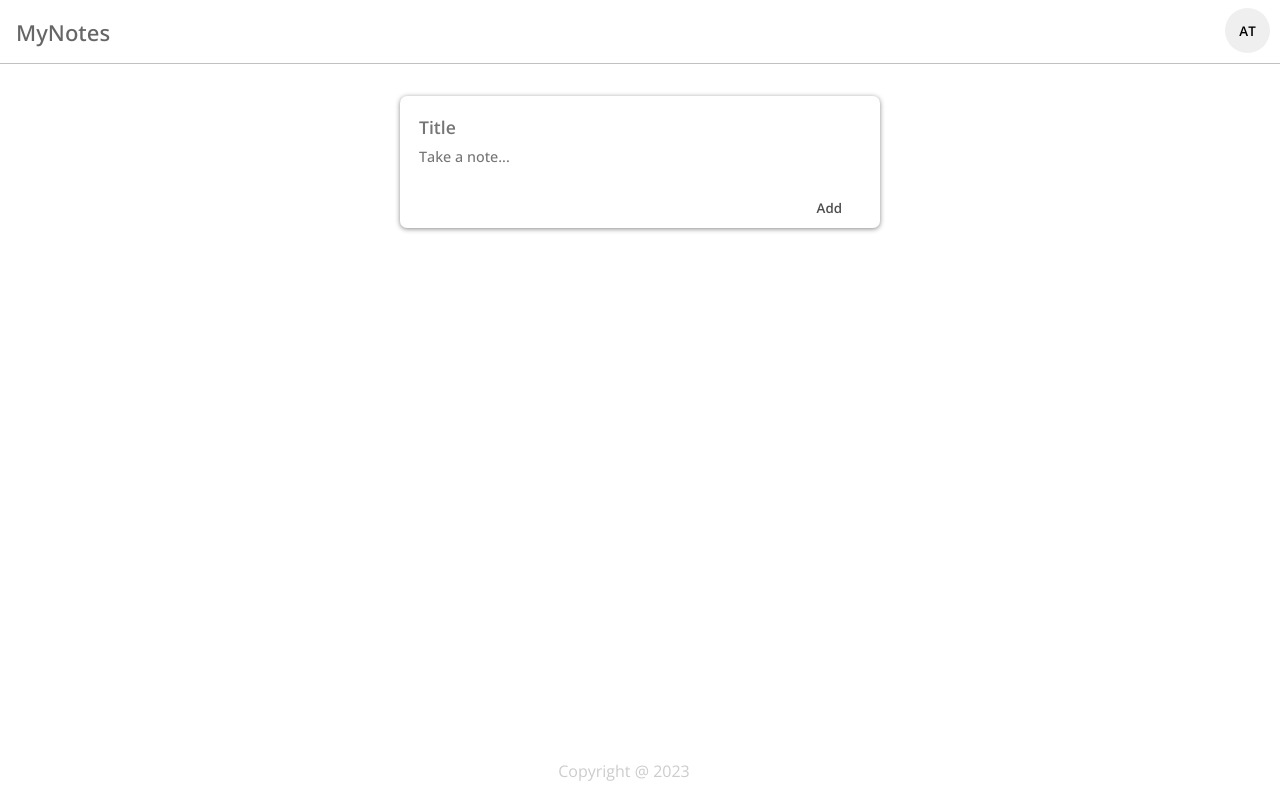
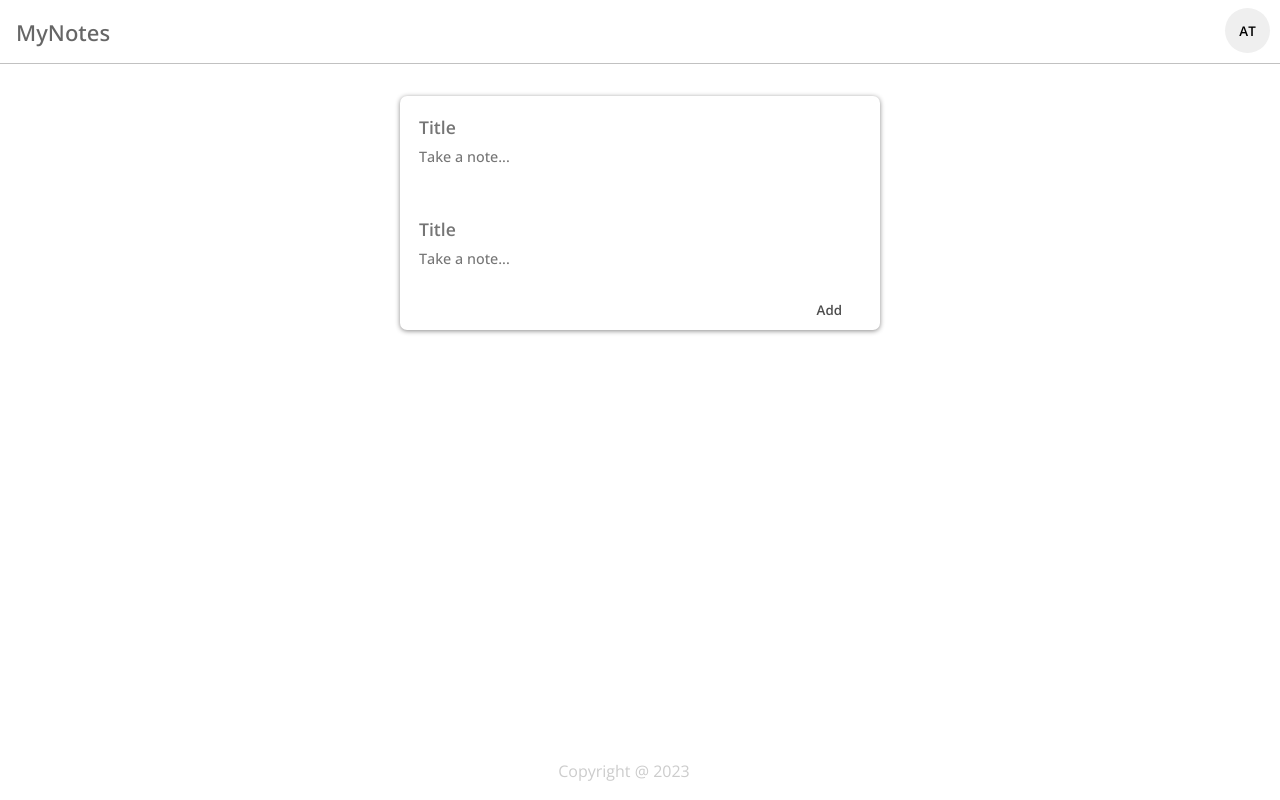
Before and after one commit to mrunmayee2906/MyNotesApp-Frontend, a React (Create React App) app: page / in a window 1280 px wide. Built offline with nearby package versions, Linux system fonts and the light colour scheme.

Commit message:
Change CreateNote to NewNote. Add custom form-hook to NewNote.

```diff
--- a/src/components/CreateNoteArea.js
+++ /dev/null
@@ -1,53 +0,0 @@
-import { useState } from "react";
-import "./CreateNoteArea.css";
-
-const CreateArea= (props) => {
-  const [inputNote, setInputNote] = useState({
-    title: "",
-    content: ""
-  });
-  // const [inputContent, setInputContent] = useState("");
-
-  const handleChange = (event) => {
-    // console.log(event.target.value);
-    const { value, name } = event.target;
-
-    setInputNote(prevNote => ({
-      ...prevNote,
-      [name]: value
-    }));
-  };
-
-  return (
-    <div>
-      {/* set a callback for submit, which takes the current note as input */}
-      <form
-        className="create-note"
-        onSubmit={(event) => {
-          props.onSubmit(event, inputNote);
-          setInputNote({
-            title: "",
-            content: ""
-          });
-        }}
-      >
-        <input
-          name="title"
-          placeholder="Title"
-          onChange={handleChange}
-          value={inputNote.title}
-        />
-        <textarea
-          name="content"
-          placeholder="Take a note..."
-          rows="3"
-          onChange={handleChange}
-          value={inputNote.content}
-        />
-        <button className="add-btn">Add</button>
-      </form>
-    </div>
-  );
-}
-
-export default CreateArea;
--- /dev/null
+++ b/src/components/FormElements/Input.css
@@ -0,0 +1,41 @@
+.form-control {
+  margin: 1rem 0;
+}
+
+.form-control label,
+.form-control input,
+.form-control textarea {
+  display: block;
+}
+
+.form-control label {
+  font-weight: bold;
+  margin-bottom: 0.5rem;
+}
+
+.form-control input,
+.form-control textarea {
+  width: 100%;
+  font: inherit;
+  border: 1px solid #ccc;
+  background: #f8f8f8;
+  padding: 0.15rem 0.25rem;
+}
+
+.form-control input:focus,
+.form-control textarea:focus {
+  outline: none;
+  background: #ebebeb;
+  border-color: #510077;
+}
+
+.form-control--invalid label,
+.form-control--invalid p {
+  color: red;
+}
+
+.form-control--invalid input,
+.form-control--invalid textarea {
+  border-color: red;
+  background: #ffd1d1;
+}
--- /dev/null
+++ b/src/components/FormElements/Input.js
@@ -0,0 +1,95 @@
+// Component for form inputs (used in auth page)
+
+import { useReducer, useEffect } from "react";
+
+import { validate } from "../../util/validators";
+import "./Input.css";
+
+// reducer function
+const inputReducer = (state, action) => {
+  switch (action.type) {
+    case "CHANGE":
+      return {
+        // This copies the old state object and copies all key-value pairs of that old object into this new object and then we can override selected keys, selected properties,
+        ...state,
+        value: action.val,
+        isValid: validate(action.val, action.validators),
+      };
+    case "TOUCH":
+      return {
+        ...state,
+        isTouched: true,
+      };
+    default:
+      return state;
+  }
+};
+
+const Input = (props) => {
+  const [inputState, dispatch] = useReducer(inputReducer, {
+    value: props.initialValue || "",
+    isTouched: false,
+    isValid: props.initialIsValid || true,
+  });
+
+  const { id, onInput } = props;
+  const { value, isValid } = inputState;
+
+  useEffect(() => {
+    onInput(id, value, isValid);
+  }, [id, value, isValid, onInput]);
+
+  // handler for onChange property
+  const changeHandler = (event) => {
+    dispatch({
+      type: "CHANGE",
+      val: event.target.value,
+      validators: props.validators,
+    });
+  };
+
+  // to not show the user validation error before even they had a chance to click on the element
+  const touchHandler = () => {
+    dispatch({
+      type: "TOUCH",
+    });
+  };
+
+  // if we want input or textarea
+  const element =
+    props.element === "input" ? (
+      <input
+        id={props.id}
+        type={props.type}
+        placeholder={props.placeholder}
+        onChange={changeHandler}
+        onBlur={touchHandler}
+        value={inputState.val}
+      />
+    ) : (
+      <textarea
+        id={props.id}
+        rows={props.rows || 3}
+        placeholder={props.placeholder}
+        onChange={changeHandler}
+        onBlur={touchHandler}
+        value={inputState.val}
+      />
+    );
+
+  return (
+    // to add dynamic class for different input types
+    <div
+      className={`${props.formControl} ${
+        // show invalid when input state is not valid and when it is touched
+        !inputState.isValid && inputState.isTouched && "form-control--invalid"
+      }`}
+    >
+      {/* for in HTML is htmlFor in JSX */}
+      {element}
+      {!inputState.isValid && inputState.isTouched && <p>{props.errorText}</p>}
+    </div>
+  );
+};
+
+export default Input;
--- a/src/components/Navigation/Dropdown.js
+++ b/src/components/Navigation/Dropdown.js
@@ -36,7 +36,7 @@
     <div className="dropdown">
       <button onClick={onClickHandler} className="drop-btn">AT</button>
       <div className="dropdown-content" style={{display: buttonToggle ? "block" : "none"}}>
-        <Link to="/">Log out</Link>
+        <Link to="/auth">Log out</Link>
       </div>
     </div>
   );
--- /dev/null
+++ b/src/components/NewNote.js
@@ -0,0 +1,97 @@
+import { useState, useCallback, useReducer } from "react";
+
+import Input from "./FormElements/Input";
+import { VALIDATOR_REQUIRE } from "../util/validators";
+import { useForm } from "../hooks/form-hooks";
+import "./NewNote.css";
+
+const NewNote = (props) => {
+  // const [inputNote, setInputNote] = useState({
+  //   title: "",
+  //   content: "",
+  // });
+  // // const [inputContent, setInputContent] = useState("");
+
+  // const handleChange = (event) => {
+  //   // console.log(event.target.value);
+  //   const { value, name } = event.target;
+
+  //   setInputNote((prevNote) => ({
+  //     ...prevNote,
+  //     [name]: value,
+  //   }));
+  // };
+
+  const [formState, inputHandler] = useForm(
+    {
+      // title and content together
+      title: {
+        value: "",
+        isValid: false,
+      },
+      content: {
+        value: "",
+        isValid: false,
+      },
+    },
+    false
+  );
+
+  const noteSubmitHandler = (event) => {
+    event.preventDefault();
+    console.log(formState.inputs);
+  };
+
+  return (
+    <div>
+      {/* set a callback for submit, which takes the current note as input */}
+      <form
+        className="create-note"
+        // onSubmit={(event) => {
+        //   props.onSubmit(event, inputNote);
+        //   setInputNote({
+        //     title: "",
+        //     content: "",
+        //   });
+        // }}
+        onSubmit={noteSubmitHandler}
+      >
+        <Input
+          id="title"
+          element="input"
+          type="text"
+          placeholder="Title"
+          validators={[VALIDATOR_REQUIRE()]}
+          errorText="Please enter valid email id"
+          onInput={inputHandler}
+        />
+        <Input
+          id="content"
+          element="textarea"
+          placeholder="Take a note..."
+          validators={[VALIDATOR_REQUIRE()]}
+          errorText="Password length should be min 6 characters"
+          onInput={inputHandler}
+        />
+        <input
+          name="title"
+          placeholder="Title"
+          // onChange={handleChange}
+          // value={inputNote.title}
+        />
+        <textarea
+          name="content"
+          placeholder="Take a note..."
+          rows="3"
+          // onChange={handleChange}
+          // value={inputNote.content}
+        />
+        <button type="submit" className="add-btn" disabled={!formState.isValid}>
+          Add
+        </button>
+      </form>
+    </div>
+  );
+};
+
+export default NewNote;
--- /dev/null
+++ b/src/hooks/form-hooks.js
@@ -0,0 +1,63 @@
+import { useCallback, useReducer } from "react";
+
+const formReducer = (state, action) => {
+  switch (action.type) {
+    case "INPUT_CHANGE":
+      let formIsValid = true;
+
+      for (const inputId in state.inputs) {
+        if (inputId === action.inputId) {
+          formIsValid = formIsValid && action.isValid;
+        } else {
+          formIsValid = formIsValid && state.inputs[inputId].isValid;
+        }
+      }
+
+      return {
+        ...state,
+        inputs: {
+          ...state.inputs,
+          [action.inputId]: {
+            value: action.value,
+            isValid: action.isValid,
+          },
+        },
+        isValid: formIsValid,
+      };
+
+    case "SET_DATA":
+      return {
+        inputs: action.inputs,
+        isValid: action.formIsValid,
+      };
+
+    default:
+      return state;
+  }
+};
+
+export const useForm = (initialInputs, initialFormValidity) => {
+  const [formState, dispatch] = useReducer(formReducer, {
+    inputs: initialInputs,
+    isValid: initialFormValidity,
+  });
+
+  const inputHandler = useCallback((id, value, isValid) => {
+    dispatch({
+      type: "INPUT_CHANGE",
+      value: value,
+      isValid: isValid,
+      inputId: id,
+    });
+  }, []);
+
+  const setFormData = useCallback((inputData, formValidity) => {
+    dispatch({
+      type: "SET_DATA",
+      inputs: inputData,
+      formIsValid: formValidity,
+    });
+  }, []);
+
+  return [formState, inputHandler, setFormData];
+};
--- a/src/pages/ErrorPage.js
+++ b/src/pages/ErrorPage.js
@@ -10,7 +10,7 @@
       <h1>Oops!</h1>
       <p>Sorry, an unexpected error has occurred.</p>
       <p>
-        {/* <i>{error.statusText || error.message}</i> */}
+        <i>{error.statusText || error.message}</i>
       </p>
     </div>
   );
--- a/src/pages/User.js
+++ b/src/pages/User.js
@@ -2,7 +2,7 @@
 import MainNavigation from "../components/Navigation/MainNavigation";
 import Footer from "../components/Footer";
 import UserNote from "../components/UserNote";
-import CreateNoteArea from "../components/CreateNoteArea";
+import CreateNoteArea from "../components/NewNote";
 import "./User.css";
 
 const User = () => {
@@ -16,7 +16,7 @@
     // console.log(inputNote === {title: "", content: ""});
     // add note only when the title or content are not empty
     if (inputNote.title !== "" || inputNote.content !== "") {
-      setNotes(prevNotes => [inputNote, ...prevNotes]);
+      setNotes((prevNotes) => [inputNote, ...prevNotes]);
     }
     // to prevent the page from reloading when we click the button
 
@@ -48,6 +48,6 @@
       <Footer />
     </div>
   );
-}
+};
 
 export default User;
--- /dev/null
+++ b/src/util/validators.js
@@ -0,0 +1,46 @@
+const VALIDATOR_TYPE_REQUIRE = 'REQUIRE';
+const VALIDATOR_TYPE_MINLENGTH = 'MINLENGTH';
+const VALIDATOR_TYPE_MAXLENGTH = 'MAXLENGTH';
+const VALIDATOR_TYPE_MIN = 'MIN';
+const VALIDATOR_TYPE_MAX = 'MAX';
+const VALIDATOR_TYPE_EMAIL = 'EMAIL';
+const VALIDATOR_TYPE_FILE = 'FILE';
+
+export const VALIDATOR_REQUIRE = () => ({ type: VALIDATOR_TYPE_REQUIRE });
+export const VALIDATOR_FILE = () => ({ type: VALIDATOR_TYPE_FILE });
+export const VALIDATOR_MINLENGTH = val => ({
+  type: VALIDATOR_TYPE_MINLENGTH,
+  val: val
+});
+export const VALIDATOR_MAXLENGTH = val => ({
+  type: VALIDATOR_TYPE_MAXLENGTH,
+  val: val
+});
+export const VALIDATOR_MIN = val => ({ type: VALIDATOR_TYPE_MIN, val: val });
+export const VALIDATOR_MAX = val => ({ type: VALIDATOR_TYPE_MAX, val: val });
+export const VALIDATOR_EMAIL = () => ({ type: VALIDATOR_TYPE_EMAIL });
+
+export const validate = (value, validators) => {
+  let isValid = true;
+  for (const validator of validators) {
+    if (validator.type === VALIDATOR_TYPE_REQUIRE) {
+      isValid = isValid && value.trim().length > 0;
+    }
+    if (validator.type === VALIDATOR_TYPE_MINLENGTH) {
+      isValid = isValid && value.trim().length >= validator.val;
+    }
+    if (validator.type === VALIDATOR_TYPE_MAXLENGTH) {
+      isValid = isValid && value.trim().length <= validator.val;
+    }
+    if (validator.type === VALIDATOR_TYPE_MIN) {
+      isValid = isValid && +value >= validator.val;
+    }
+    if (validator.type === VALIDATOR_TYPE_MAX) {
+      isValid = isValid && +value <= validator.val;
+    }
+    if (validator.type === VALIDATOR_TYPE_EMAIL) {
+      isValid = isValid && /^\S+@\S+\.\S+$/.test(value);
+    }
+  }
+  return isValid;
+};
```
Also changed, not shown: src/components/NewNote.css (renamed from src/components/CreateNoteArea.css).
